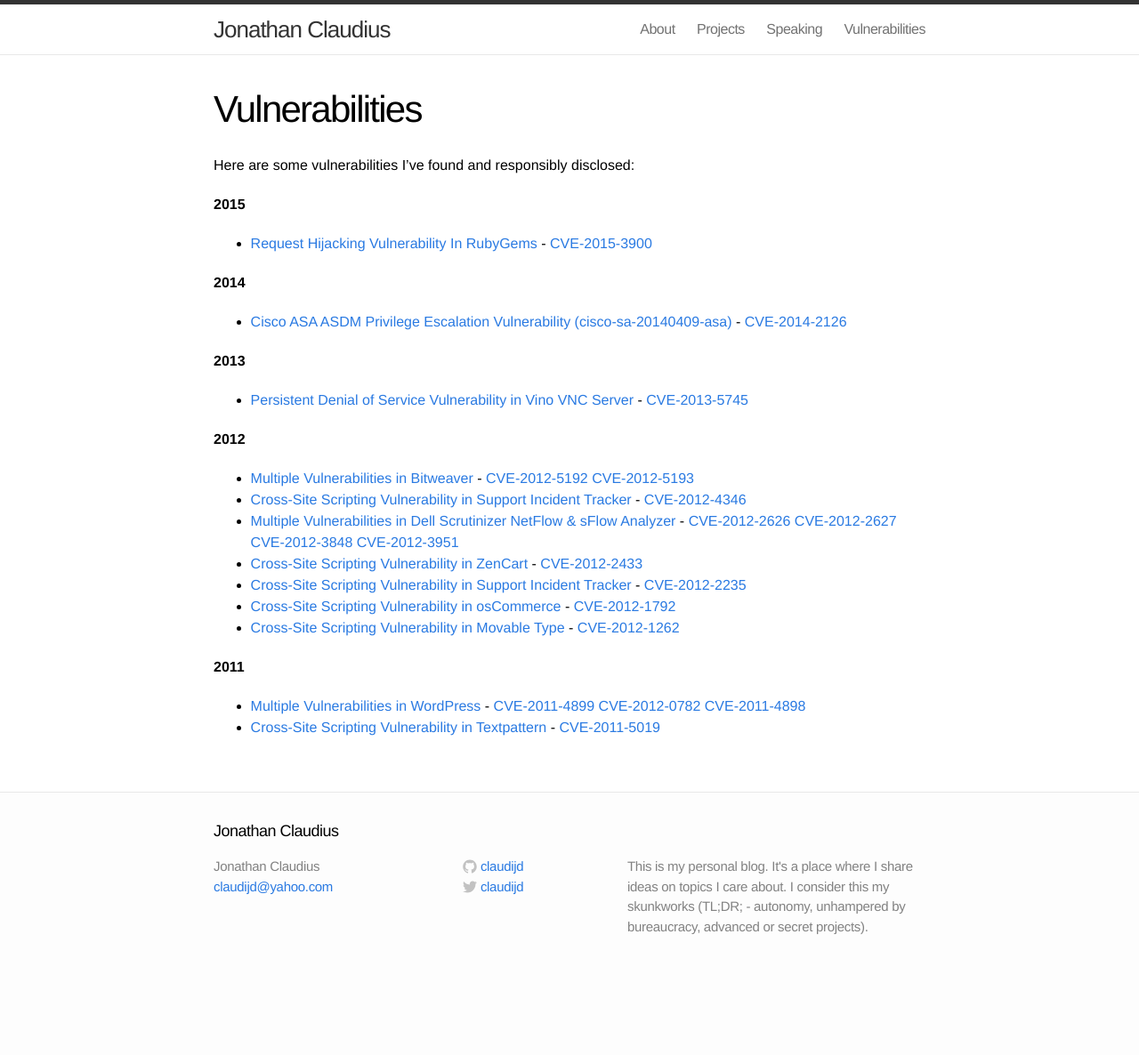
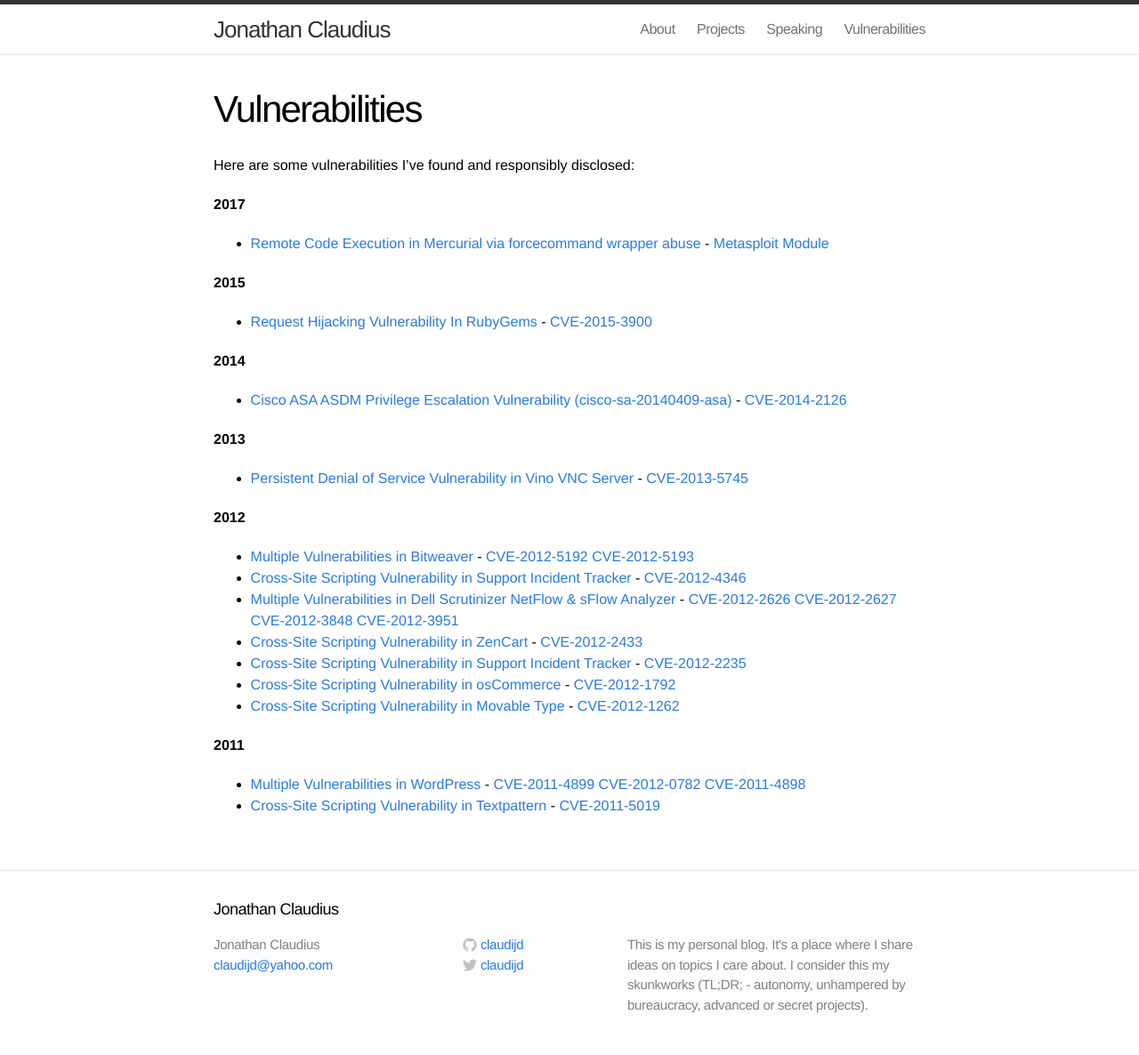
Before and after one commit to claudijd/claudijd.github.io, a Jekyll site: the page built from vulnerabilities.md, in a window 1280 px wide. Shown: the whole page at 89% size. Built offline with Jekyll 4.4.1, drawn with Linux system fonts in a browser that asks for light colours; before the commit the page ends 1098 px from its top, so only the background shows below that.

Commit message:
Add mercurial forcecommand wrapper abuse

```diff
--- a/vulnerabilities.md
+++ b/vulnerabilities.md
@@ -5,6 +5,10 @@ comments: true
 ---
 
 Here are some vulnerabilities I've found and responsibly disclosed:
+
+**2017**
+
+- [Remote Code Execution in Mercurial via forcecommand wrapper abuse](https://www.mercurial-scm.org/wiki/WhatsNew#Mercurial_4.1.3_.282017-4-18.29) - [Metasploit Module](https://github.com/rapid7/metasploit-framework/pull/8263)
 
 **2015**
 
```
